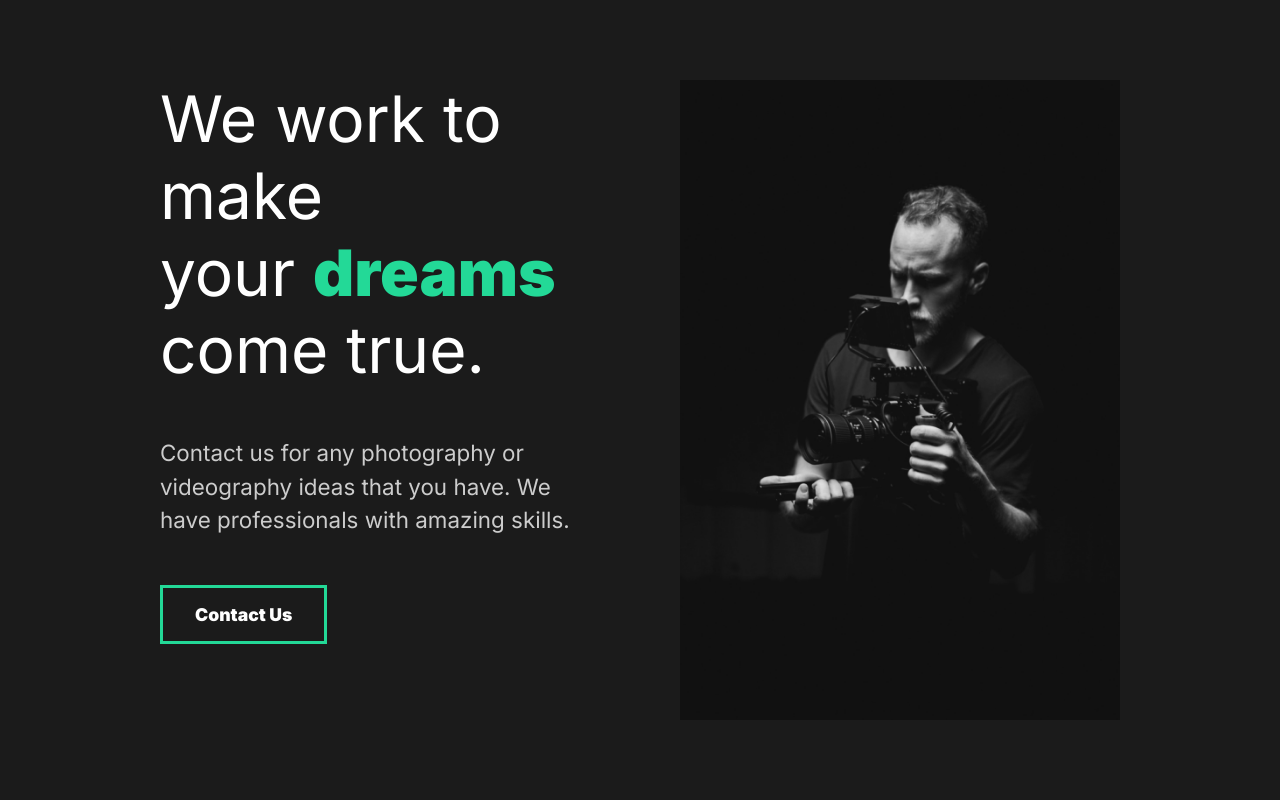
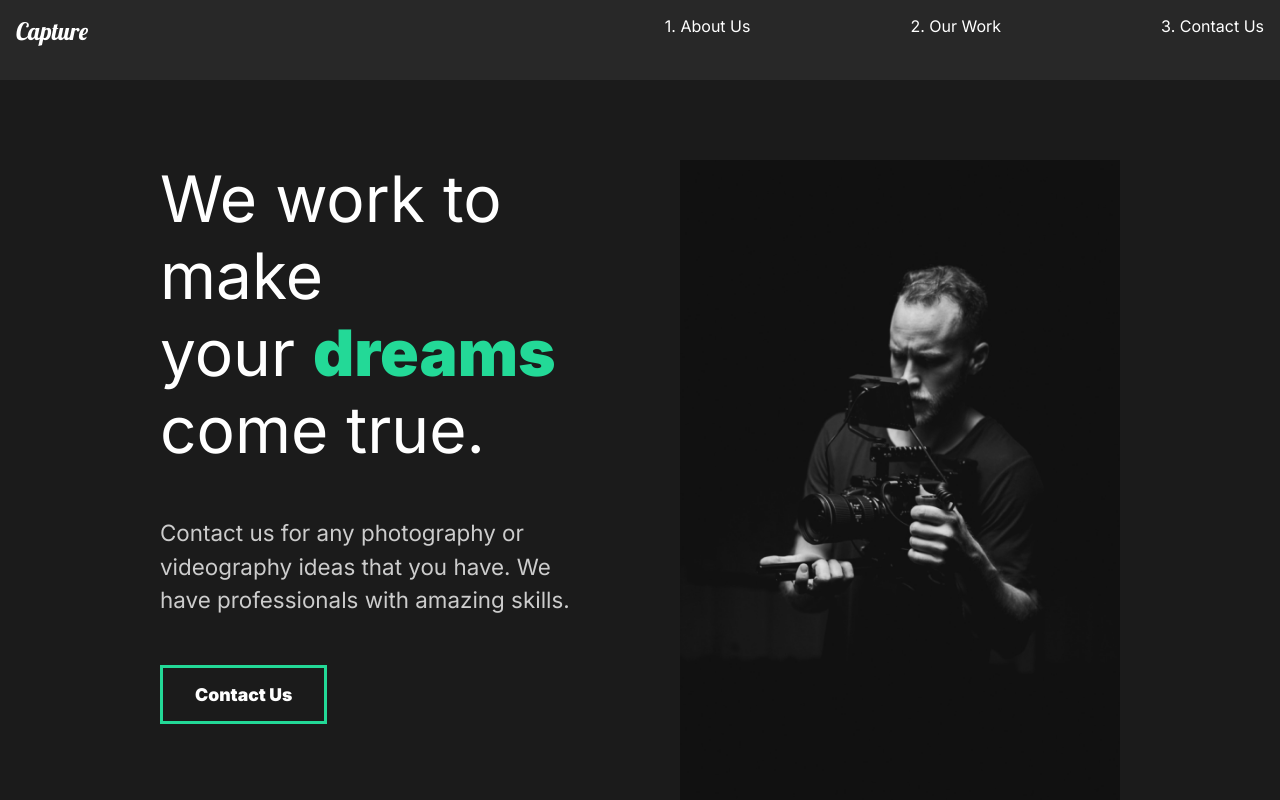
Before and after one commit to edazejnuni/capture, a React (Create React App) app: page / in a window 1280 px wide. Shown: the top 800 px of the page. Built offline with nearby package versions, Linux system fonts and the light colour scheme.

Commit message:
8. Nav Section

```diff
--- a/src/App.js
+++ b/src/App.js
@@ -3,12 +3,13 @@ import React from "react";
 import GlobalStyle from "./components/GlobalStyle";
 //import pages
 import AboutUs from "./pages/AboutUs";
-
+import Nav from "./components/Nav";
 function App() {
   return (
     <div className="App">
       <header className="App-header">
         <GlobalStyle/>
+        <Nav/>
         <AboutUs/>
       </header>
     </div>
--- /dev/null
+++ b/src/components/Nav.js
@@ -0,0 +1,49 @@
+import React from "react";
+import styled from "styled-components";
+
+const Nav= () =>{
+    return(
+        <StyledNav>
+            <h1><a href="#!" id="logo">Capture</a></h1>
+            <ul>
+                <li>
+                    <a href="#!">1. About Us</a>
+                </li>
+                <li>
+                    <a href="#!">2. Our Work</a>
+                </li>
+                <li>
+                    <a href="#!">3. Contact Us</a>
+                </li>
+            </ul>
+        </StyledNav>
+    )
+}
+
+const StyledNav = styled.nav`
+    min-height: 10vh;
+    display:flex;
+    margin:auto;
+    justify-content: space-between;
+    padding:1rem;
+    background: #282828;
+    a{
+        color:white;
+        text-decoration: none;
+    }
+    ul{
+        display: flex;
+        list-style: none;
+    }
+    #logo{
+        font-size: 1.5rem;
+        font-family: 'Lobster', cursive;
+        font-weight: lighter;
+    }
+    li{
+        padding-left: 10rem;
+        position: relative;
+    }
+`;
+
+export default Nav;
```
